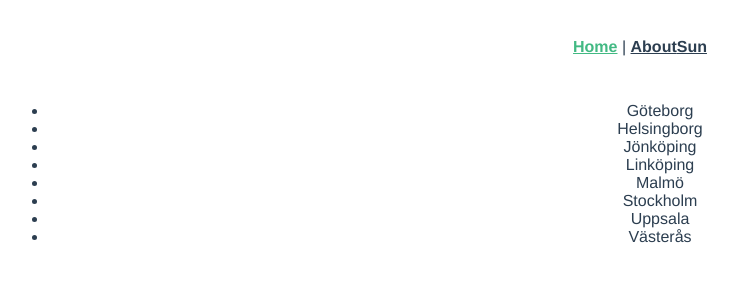
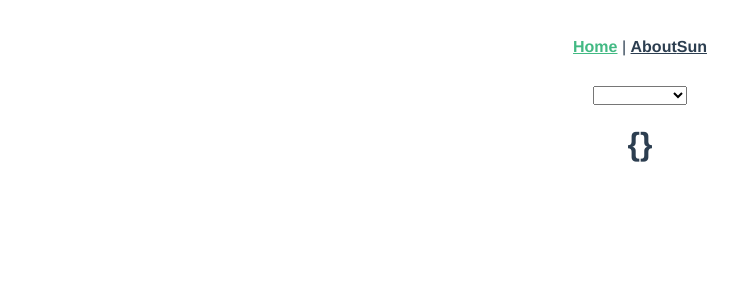
Before and after one commit to henrikbuller/team8s_smhi, a Vue app: page /#/ in a window 1280 px wide. Shown: the top 300 px of the page, without its empty margins (0-737 px from the left). Built offline with nearby package versions, Linux system fonts and the light colour scheme.

Commit message:
created drop down menu with cities and sent selected to views

```diff
--- a/src/components/MenuComponent.vue
+++ b/src/components/MenuComponent.vue
@@ -1,12 +1,14 @@
 <template>
     <div>
-        <ul>
-            <li v-for="city in cities" :key="city.name">{{ city.name }}</li>
-        </ul>
+        <select v-model="selected">
+            <option v-for="city in cities" :value="city" :key="city.name">{{ city.name }}</option>
+        </select>
+        <h1>{{ selected }}</h1>
     </div>
 </template>
 
 <script>
+import Data from "../lib/Data.js"
 import CityList from "../lib/CityList.js"
 
 export default {
@@ -14,7 +16,14 @@ export default {
     data() {
         return {
             cities: CityList,
+            selected: {},
         }
+    },
+    watch: {
+        selected() {
+            Data.city = this.selected + ""
+            console.log(Data.city)
+        },
     },
 }
 </script>
--- /dev/null
+++ b/src/lib/Data.js
@@ -0,0 +1 @@
+export default { city: "" }
--- a/src/views/Home.vue
+++ b/src/views/Home.vue
@@ -1,17 +1,24 @@
 <template>
     <div class="home">
         <menu-component />
+        <h1>{{ city }}</h1>
     </div>
 </template>
 
 <script>
 import MenuComponent from "../components/MenuComponent.vue"
+import Data from "../lib/Data.js"
 
 export default {
     name: "Home",
     components: {
         MenuComponent,
     },
+    data() {
+        return {
+            city: Data.city,
+        }
+    },
 }
 </script>
 
--- a/src/views/Sun.vue
+++ b/src/views/Sun.vue
@@ -2,6 +2,7 @@
     <div class="home">
         <h1>Göteborg</h1>
         <div id="temp">{{ currentTemp }}°C</div>
+        <h2>{{ city }}</h2>
     </div>
 </template>
 
@@ -9,22 +10,22 @@
 // @ is an alias to /src
 
 import TemperatureService from "../lib/TemperatureService.js"
+import Data from "../lib/Data.js"
 
 export default {
     name: "Current temperature",
     data() {
         return {
             currentTemp: {},
+            city: Data.city,
         }
     },
     async created() {
         this.currentTemp = await TemperatureService.updateWeatherData()
-        console.log("current temp inside Home.vue created(): " + this.currentTemp)
     },
     watch: {
         async currentTemp() {
             this.currentTemp = await TemperatureService.updateWeatherData()
-            console.log("current temp inside Home.vue watch(): " + this.currentTemp)
         },
     },
 }
```
